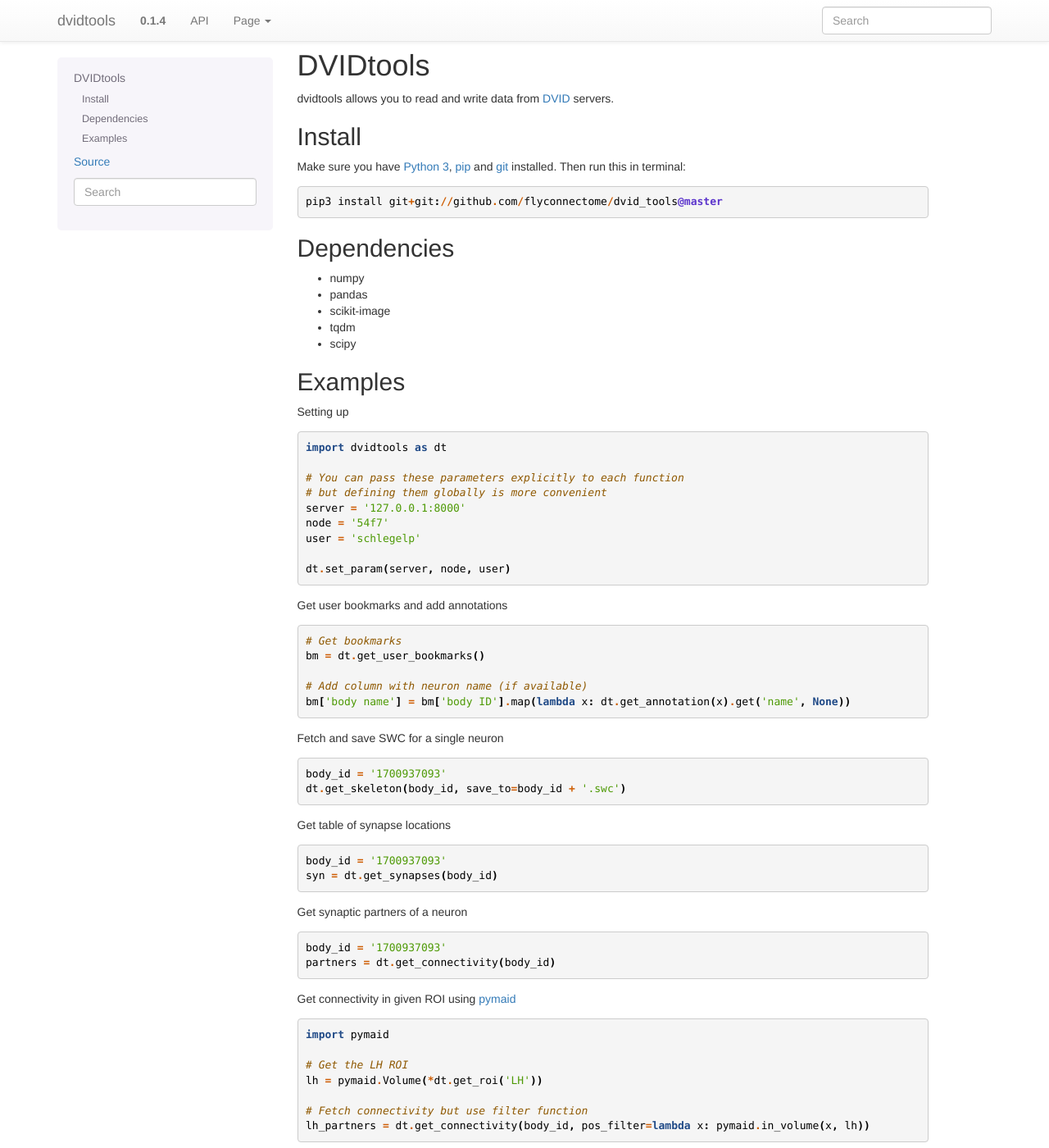
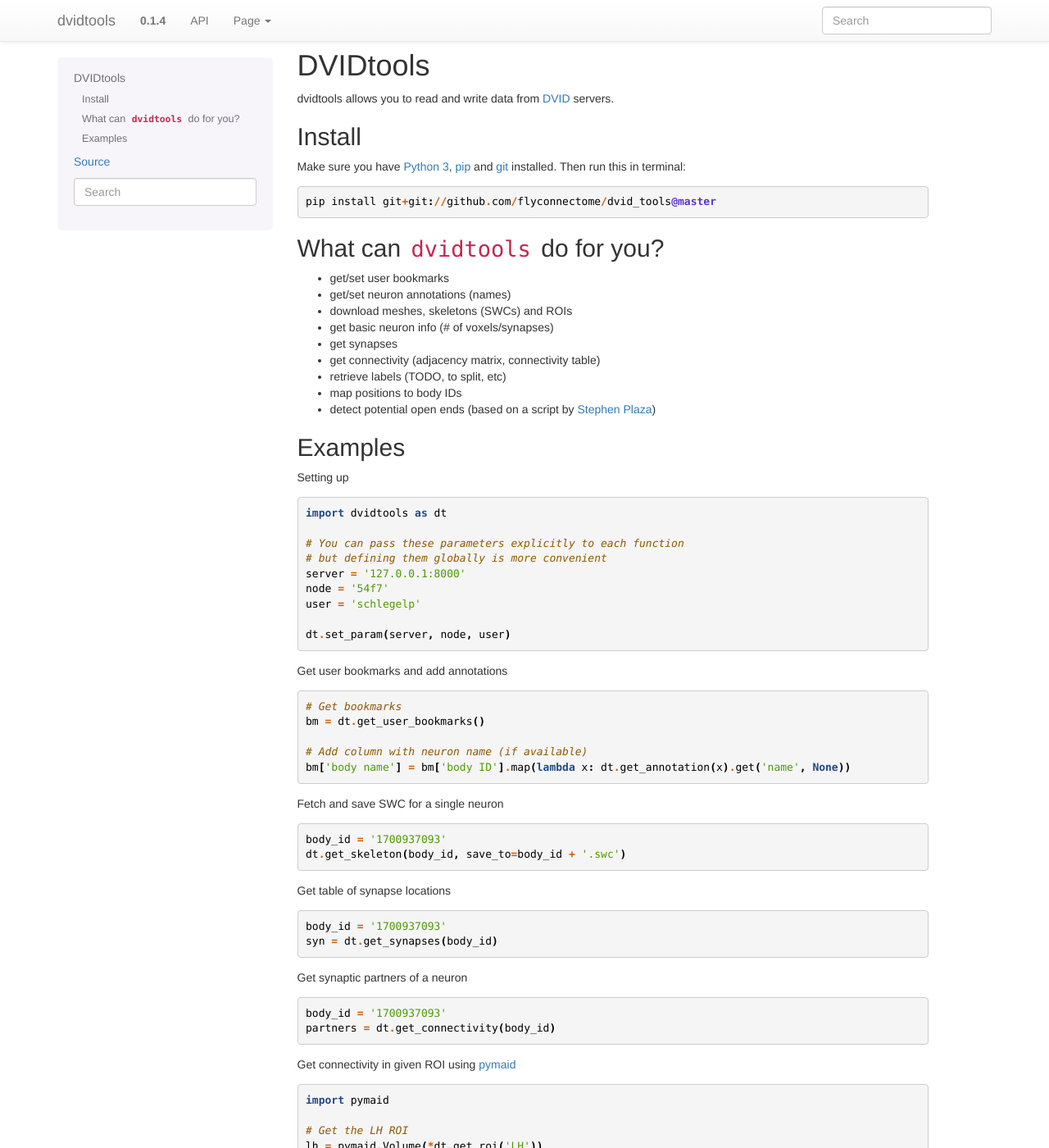
Before and after one commit to flyconnectome/dvid_tools, a Sphinx documentation site: the page built from docs/index.rst, in a window 1280 px wide and 1400 px high. Shown: the whole window at 82% size. Built offline with Sphinx 7.4.7, drawn with Linux system fonts in a browser that asks for light colours; some of the changed text lies outside the part shown.

Commit message:
improve documentation

```diff
--- a/docs/index.rst
+++ b/docs/index.rst
@@ -12,15 +12,21 @@
 
 ::
 
-    pip3 install git+git://github.com/flyconnectome/dvid_tools@master
+    pip install git+git://github.com/flyconnectome/dvid_tools@master
 
-Dependencies
-------------
-- numpy
-- pandas
-- scikit-image
-- tqdm
-- scipy
+
+What can ``dvidtools`` do for you?
+--------------------------------
+
+- get/set user bookmarks
+- get/set neuron annotations (names)
+- download meshes, skeletons (SWCs) and ROIs
+- get basic neuron info (# of voxels/synapses)
+- get synapses
+- get connectivity (adjacency matrix, connectivity table)
+- retrieve labels (TODO, to split, etc)
+- map positions to body IDs
+- detect potential open ends (based on a script by `Stephen Plaza <https://github.com/stephenplaza>`_)
 
 Examples
 --------
@@ -80,3 +86,10 @@
 
     # Fetch connectivity but use filter function
     lh_partners = dt.get_connectivity(body_id, pos_filter=lambda x: pymaid.in_volume(x, lh))
+
+
+Detect potential open ends and write them to ``.json`` file that can be imported into `neutu <https://github.com/janelia-flyem/NeuTu>`_.
+::
+
+    body_id = '1700937093'
+    tips = dt.detect_tips(body_id, save_to='~/Documents/{}.json'.format(body_id))
```
Also changed, not shown: README.md (+22 -3 lines).
